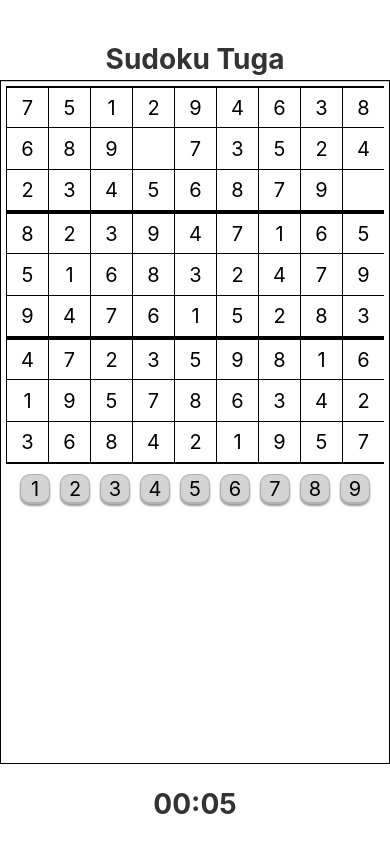
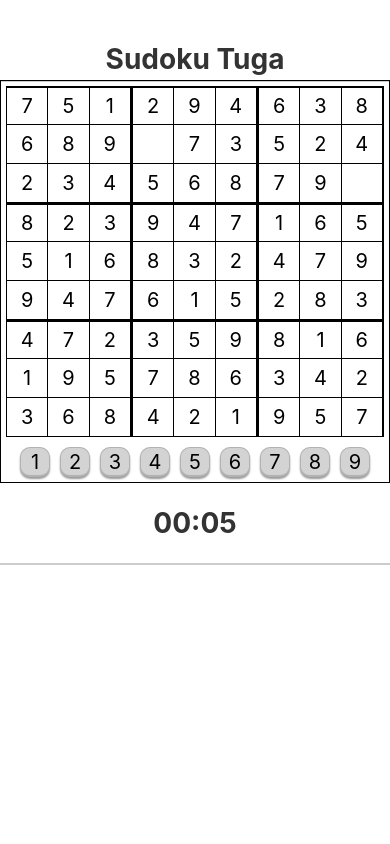
Before and after one commit to ruilealsilva/sudoku, a React Native app: screen / in a window 390 px wide. Built offline with nearby package versions, Linux system fonts and the light colour scheme.

Commit message:
Set outside Click and handle boards of cells

```diff
--- a/App.js
+++ b/App.js
@@ -1,5 +1,5 @@
 import React, { useState, useEffect } from "react";
-import { StyleSheet, View } from "react-native";
+import { StyleSheet, TouchableWithoutFeedback, View } from "react-native";
 import Header from "./components/Header";
 import SudokuBoard from "./components/SudokuBoard";
 import Timer from "./components/Timer";
@@ -19,6 +19,7 @@ const emptyBoard = Array.from({ length: 9 }, () =>
 
 export default function App() {
   const [board, setBoard] = useState(emptyBoard);
+  const [isOutsideClick, setIsOutsideClick] = useState(false);
   const [levelSolution, setLevelSolution] = useState(false);
   const [time, setTime] = useState(0);
   const [isTimerRunning, setIsTimerRunning] = useState(false);
@@ -37,7 +38,6 @@ export default function App() {
   }, []);
 
   useEffect(() => {
-    console.log("RELOAD");
     const isBoardFilled = board.every((row) => row.every((cell) => cell !== 0));
     const isBoardCorrect = isBoardFilled && compareArrays(board, levelSolution);
 
@@ -61,12 +61,15 @@ export default function App() {
   };
 
   return (
+    <TouchableWithoutFeedback onPress={() => setIsOutsideClick(true)}>
     <View style={styles.container}>
       <Header title={"Sudoku Tuga"} />
       <SudokuBoard
         board={board}
         time={time}
         onChange={(newBoard) => setBoard(newBoard)}
+        isOutsideClick={isOutsideClick}
+        setIsOutsideClick={setIsOutsideClick}
       />
       <Timer isRunning={isTimerRunning} onTimeChange={handleTimerTick} />
       <FinishModal
@@ -75,6 +78,7 @@ export default function App() {
         onClose={handleCloseModal}
       />
     </View>
+  </TouchableWithoutFeedback>
   );
 }
 
--- a/components/SudokuBoard.js
+++ b/components/SudokuBoard.js
@@ -1,12 +1,27 @@
 import React, { useEffect, useState } from "react";
-import { View, StyleSheet, TouchableOpacity, Text } from "react-native";
+import {
+  View,
+  StyleSheet,
+  TouchableOpacity,
+  Text,
+  Dimensions,
+} from "react-native";
 
-const SudokuBoard = ({ board, onChange, time }) => {
+const SudokuBoard = ({
+  board,
+  onChange,
+  time,
+  isOutsideClick,
+  setIsOutsideClick,
+}) => {
   const [selectedCell, setSelectedCell] = useState(null);
 
   useEffect(() => {
-    if (time === 0) setSelectedCell(null);
-  }, [time]);
+    if (time === 0 || isOutsideClick) {
+      setSelectedCell(null);
+      setIsOutsideClick(false);
+    }
+  }, [time, isOutsideClick]);
 
   const handleCellPress = (row, col) => {
     setSelectedCell({ row, col });
@@ -30,19 +45,18 @@ const SudokuBoard = ({ board, onChange, time }) => {
       ((selectedCell.row === row && selectedCell.col !== col) ||
         (selectedCell.row !== row && selectedCell.col === col));
 
-    const isTopEdge = row % 3 === 0;
-    const isLeftEdge = col % 3 === 0;
-    const isRightEdge = (col + 1) % 3 === 0;
-    const isBottomEdge = (row + 1) % 3 === 0;
+    const isMultipleThirdRow = row % 3 === 0;
+    const isMultipleThirdCol = (col + 1) % 3 === 0;
 
+    const containerWidth = Dimensions.get("window").width * 0.9;
+    const cellSize = containerWidth / 9;
     const cellStyle = [
       styles.cell,
       isSelected && styles.selectedCell,
       isHighlighted && styles.highlightedCell,
-      isTopEdge && styles.topEdge,
-      isLeftEdge && styles.leftEdge,
-      isRightEdge && styles.rightEdge,
-      isBottomEdge && styles.bottomEdge,
+      isMultipleThirdRow && styles.isMultipleThirdRowCell,
+      isMultipleThirdCol && styles.isMultipleThirdColCell,
+      { width: cellSize, height: cellSize },
     ];
 
     return (
@@ -81,7 +95,6 @@ const SudokuBoard = ({ board, onChange, time }) => {
 
 const styles = StyleSheet.create({
   container: {
-    flex: 1,
     borderWidth: 1,
     borderColor: "black",
     padding: 5,
@@ -90,14 +103,20 @@ const styles = StyleSheet.create({
     flexDirection: "row",
   },
   cell: {
+    boxSizing: "border-box",
     flex: 1,
-    aspectRatio: 1,
     borderWidth: 1,
     borderColor: "black",
     alignItems: "center",
     justifyContent: "center",
     borderTopWidth: 0,
     borderRightWidth: 0,
+  },
+  isMultipleThirdRowCell: {
+    borderTopWidth: 2,
+  },
+  isMultipleThirdColCell: {
+    borderRightWidth: 2,
   },
   cellText: {
     fontSize: 20,
```
